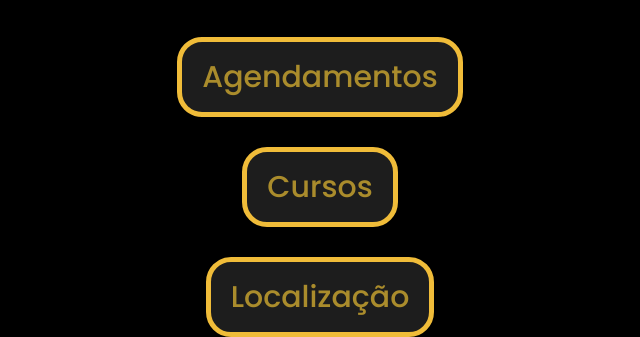
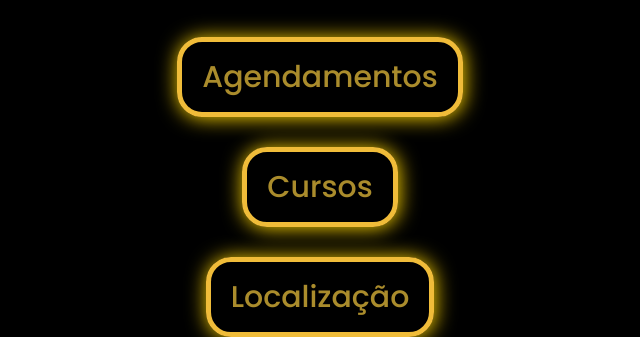
Before and after one commit to Jardiel-Santos/projeto-daiane, a plain HTML site: page index.html in a window 1280 px wide. Shown: the part 504-841 px from the top of the page, without its empty margins (320-960 px from the left). Drawn offline with Linux system fonts and the light colour scheme.

Commit message:
Alterando botoes

```diff
--- a/styles/style.scss
+++ b/styles/style.scss
@@ -63,7 +63,6 @@ body {
     align-items: center;
     gap: 30px;
     a {
-        background-color: #1d1d1d;
         padding: 20px;
         border-radius: 25px;
         border: solid 5px var(--second-color);
@@ -72,6 +71,7 @@ body {
         font-family: var(--primary-font);
         font-weight: 500;
         color: #AA8C2C;
+        box-shadow: 1px 1px 20px gold;
     }
 }
 
```
Also changed, not shown: styles/style.css, 1 other file.
